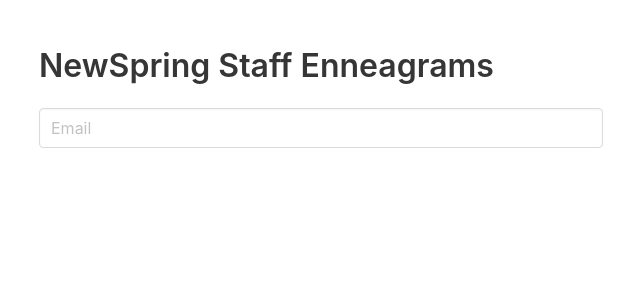
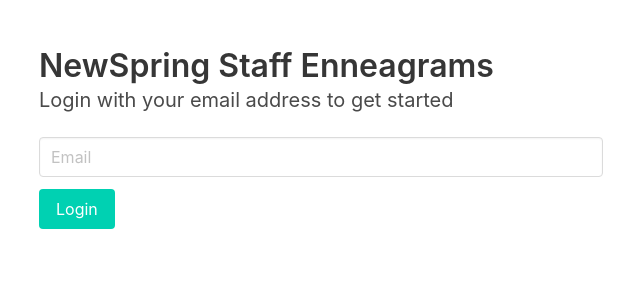
Before and after one commit to redreceipt/ennealist, a Flask app: page / in a window 1280 px wide. Shown: the top 300 px of the page, without its empty margins (25-665 px from the left). Run offline with Flask 2, Linux system fonts and the light colour scheme.

Commit message:
added some stuff

```diff
--- a/app.py
+++ b/app.py
@@ -1,8 +1,31 @@
-from flask import Flask, render_template
+from flask import Flask, redirect, render_template, request, session, url_for
 
 app = Flask(__name__)
 
 
 @app.route('/', methods=['GET', "POST"])
-def login():
+def index():
+    if request.method == 'POST':
+        email = request.form["email"]
+        # TODO verify code
+        verified = True
+        if verified:
+            session['email'] = email
+        else:
+            # TODO do something if code is wrong
+            pass
+    # TODO if email is in session, go to types page
+    # return render_template("types.html")
     return render_template("login.html")
+
+
+@app.route('/verify', methods=["POST"])
+def verify():
+    return render_template("verify.html", email=request.form["email"])
+
+
+@app.route('/logout')
+def logout():
+    # remove the email from the session if it's there
+    session.pop('username', None)
+    return redirect(url_for('index'))
--- a/templates/login.html
+++ b/templates/login.html
@@ -6,9 +6,18 @@
 <div class="columns">
 	<div class="column is-half">
 		<h1 class="title">NewSpring Staff Enneagrams</h1>
-		<form>
-			<input class="input" type="email" placeholder="Email">
-			<input type="submit" style="display: none" />
+		<h2 class="subtitle">Login with your email address to get started</h2>
+		<form action="{{url_for("verify")}}" method="post">
+			<div class="field">
+				<div class="control">
+					<input class="input" type="email" name="email" placeholder="Email" required>
+				</div>
+			</div>
+			<div class="field">
+				<div class="control">
+					<button class="button is-primary">Login</button>
+				</div>
+			</div>
 		</form>
 	</div>
 </div>
```
Also changed, not shown: templates/verify.html (added, +29 -0 lines).
